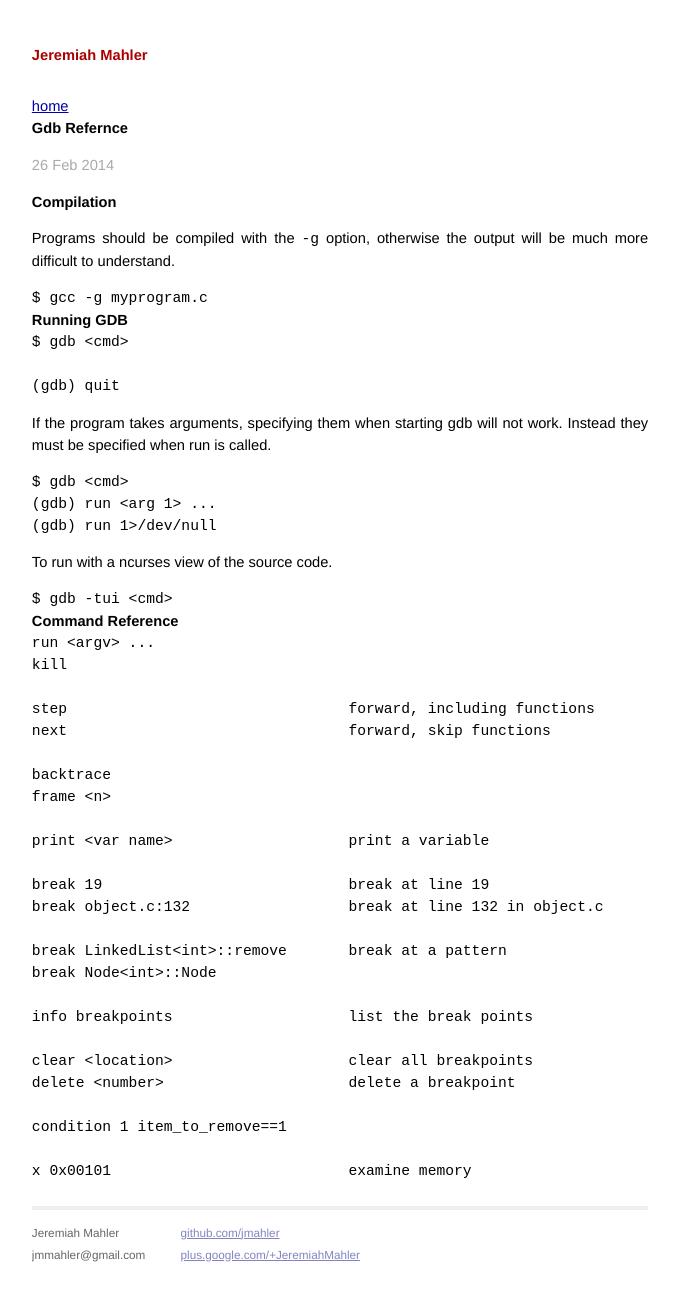
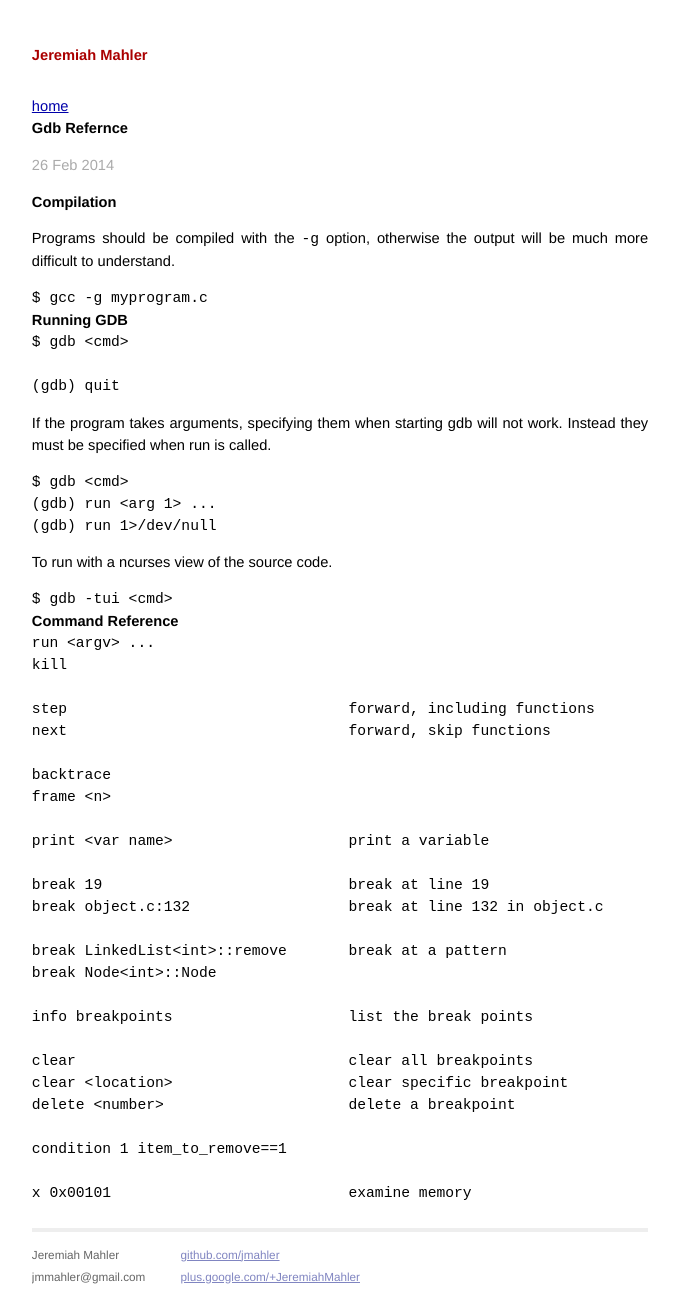
Before and after one commit to jmahler/jmahler.github.io, a Jekyll site: the page built from _posts/2014-02-26-gdb-reference.md, in a window 1280 px wide. Shown: the whole page, without its empty margins (300-979 px from the left). Built offline with Jekyll 4.4.1, drawn with Linux system fonts in a browser that asks for light colours; Markdown is read by kramdown in place of the engine named in the settings; before the commit the page ends 1277 px from its top, so only the background shows below that.

Commit message:
clarify how to clear all or some breakpoints

```diff
--- a/_posts/2014-02-26-gdb-reference.md
+++ b/_posts/2014-02-26-gdb-reference.md
@@ -51,7 +51,8 @@ To run with a ncurses view of the source code.
 
     info breakpoints                    list the break points
 
-    clear <location>                    clear all breakpoints
+    clear                               clear all breakpoints
+    clear <location>                    clear specific breakpoint
     delete <number>                     delete a breakpoint
 
     condition 1 item_to_remove==1
```
